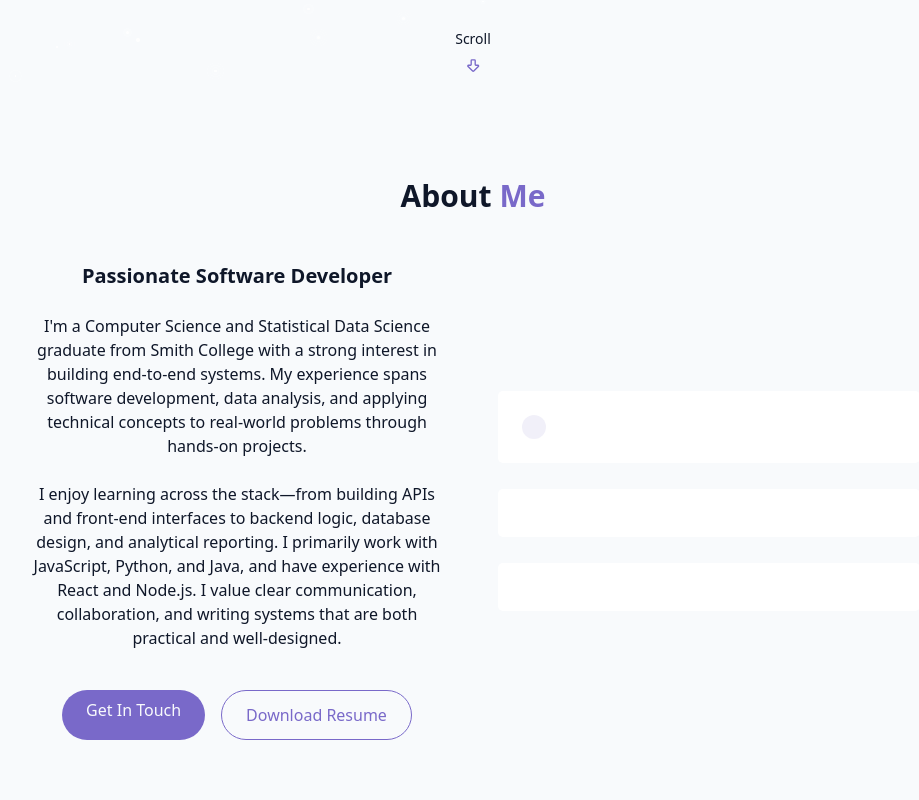
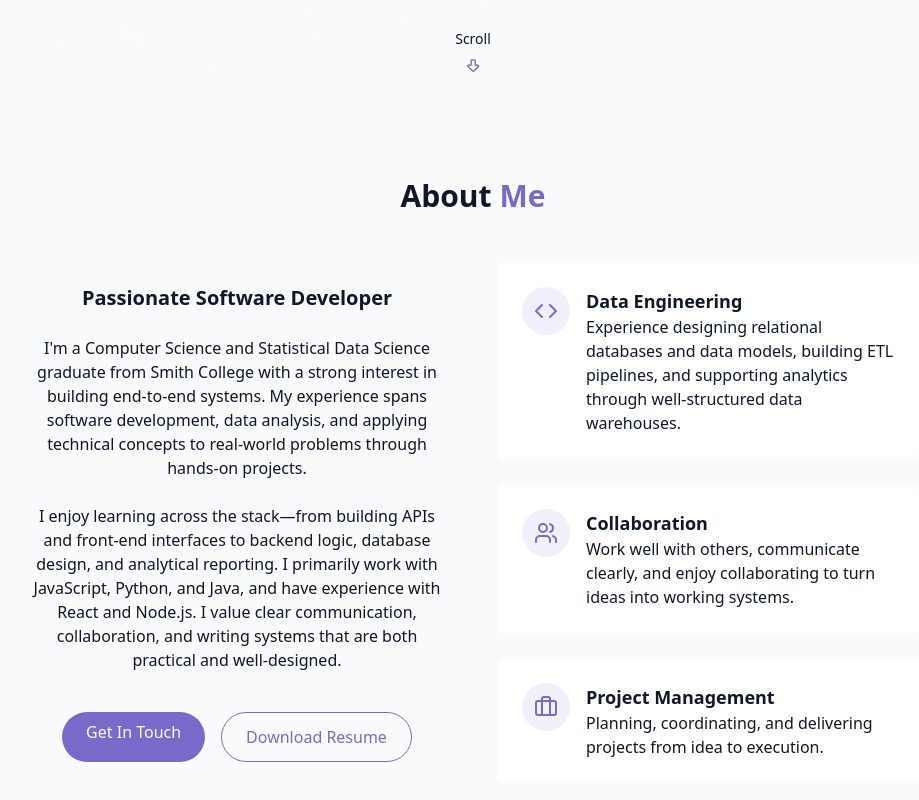
Before and after one commit to paolacalle/personal-site, a React (Vite) app in the folder app/: page / in a window 1280 px wide. Shown: the part 718-1518 px from the top of the page, without its empty margins (167-1086 px from the left). Built offline with nearby package versions, Linux system fonts and the light colour scheme.

Commit message:
who am I

```diff
--- a/app/src/components/AboutSection.jsx
+++ b/app/src/components/AboutSection.jsx
@@ -1,5 +1,6 @@
 import { cn } from "@/lib/utils"
 import { saveAs } from "file-saver"
+import { Briefcase, Code, Users} from "lucide-react"
 
 export const AboutSection = () => {
 
@@ -49,13 +50,49 @@ export const AboutSection = () => {
                     </div>
 
                     <div className="grid grid-cols-1 gap-6">
-                        <div className="gradient-border p-6 card-hover">
+                        <div className="gradient-border p-6 card-hover hover-glow">
                             <div className="flex items-start gap-4">
-                                <div className="p-3 rounded-full bg-primary/10"></div>
+                                <div className="p-3 rounded-full bg-primary/10">
+                                    <Code className="h-6 w-6 text-primary"/>
+                                </div>
+                                <div className="text-left">
+                                    <h4 className="font-semibold text-lg">Data Engineering</h4>
+                                    <p className="text-muted-foreground">
+                                        Experience designing relational databases and data
+                                        models, building ETL pipelines, and supporting analytics
+                                        through well-structured data warehouses.
+                                    </p>
+                                </div>
                             </div>
                         </div>
-                        <div className="gradient-border p-6 card-hover"></div>
-                        <div className="gradient-border p-6 card-hover"></div>
+                        <div className="gradient-border p-6 card-hover hover-glow">
+                            <div className="flex items-start gap-4">
+                                <div className="p-3 rounded-full bg-primary/10">
+                                    <Users className="h-6 w-6 text-primary"/>
+                                </div>
+                                <div className="text-left">
+                                    <h4 className="font-semibold text-lg">Collaboration</h4>
+                                    <p className="text-muted-foreground">
+                                        Work well with others, communicate clearly, and
+                                        enjoy collaborating to turn ideas into working systems.
+                                    </p>
+                                </div>
+                            </div>
+                        </div>
+                        <div className="gradient-border p-6 card-hover hover-glow">
+                            <div className="flex items-start gap-4">
+                                <div className="p-3 rounded-full bg-primary/10">
+                                    <Briefcase className="h-6 w-6 text-primary"/>
+                                </div>
+                                <div className="text-left">
+                                    <h4 className="font-semibold text-lg">Project Management</h4>
+                                    <p className="text-muted-foreground">
+                                        Planning, coordinating, and delivering projects
+                                        from idea to execution.
+                                    </p>
+                                </div>
+                            </div>
+                        </div>
                     </div>
                 </div>
             </div>
--- a/app/src/index.css
+++ b/app/src/index.css
@@ -127,8 +127,12 @@
   text-shadow: 0 0 10px rgba(167, 139, 250, 0.5);
 }
 
+@utility hover-glow {
+  @apply transition-shadow duration-300 hover:shadow-[0_0_15px_rgba(139,92,246,0.6)];
+}
+
 @utility card-hover {
-  @apply transition-transform duration-300 hover:scale-[1.02] hover:shadow-lg;
+  @apply transition-transform duration-300 hover:scale-[1.04] hover:shadow-lg;
 }
 
 @utility gradient-border {
```
